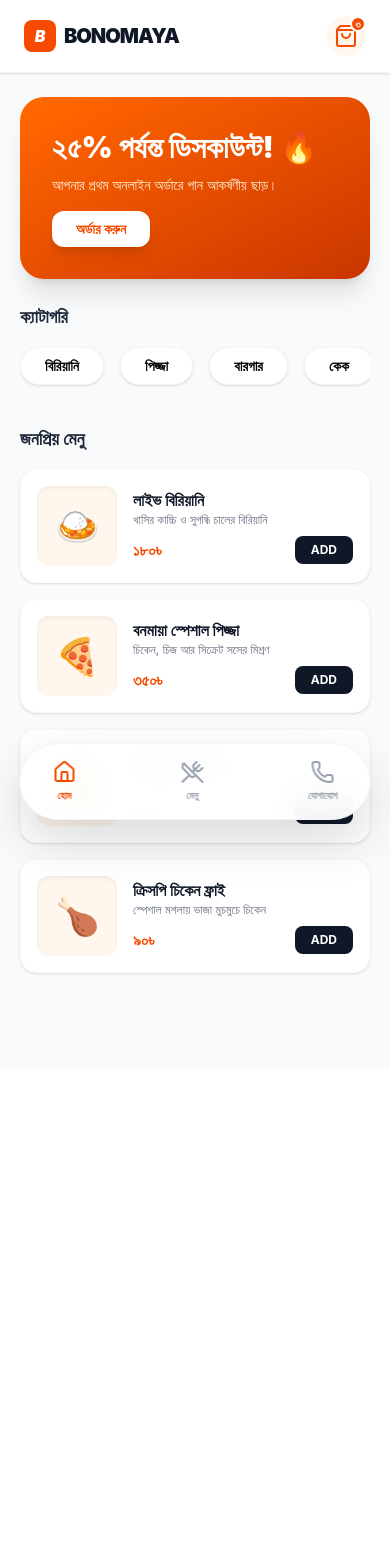
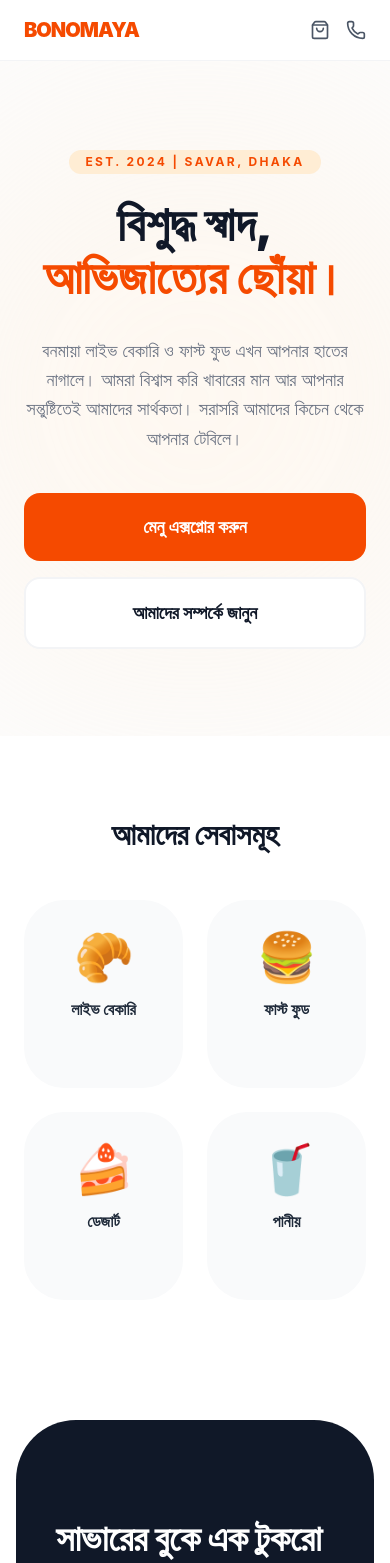
Before and after one commit to masumbillah-swe/bonomaya-official, a Next.js app: page / in a window 390 px wide. Shown: the top 1563 px of the page. Before the commit the page ends 1069 px from the top, so only its background shows below. Built offline with nearby package versions, Linux system fonts and the light colour scheme.

Commit message:
Added mobile app-style UI with lucide icons

```diff
--- a/app/page.tsx
+++ b/app/page.tsx
@@ -1,88 +1,130 @@
-import { ShoppingBag, Home as HomeIcon, Phone, UtensilsCrossed } from "lucide-react";
+import { ShoppingBag, Phone, MapPin, Instagram, Facebook, ArrowRight } from "lucide-react";
 
 export default function Home() {
-  const menuItems = [
-    { name: "লাইভ বিরিয়ানি", price: "১৮০৳", desc: "খাসির কাচ্চি ও সুগন্ধি চালের বিরিয়ানি", icon: "🍛" },
-    { name: "বনমায়া স্পেশাল পিজ্জা", price: "৩৫০৳", desc: "চিকেন, চিজ আর সিক্রেট সসের মিশ্রণ", icon: "🍕" },
-    { name: "বেকারি ফ্রেশ বার্গার", price: "১২০৳", desc: "আমাদের নিজের বানানো নরম বানে তৈরি", icon: "🍔" },
-    { name: "ক্রিসপি চিকেন ফ্রাই", price: "৯০৳", desc: "স্পেশাল মশলায় ভাজা মুচমুচে চিকেন", icon: "🍗" },
+  const categories = [
+    { name: "লাইভ বেকারি", img: "🥐" },
+    { name: "ফাস্ট ফুড", img: "🍔" },
+    { name: "ডেজার্ট", img: "🍰" },
+    { name: "পানীয়", img: "🥤" }
   ];
 
   return (
-    <main className="min-h-screen bg-gray-50 pb-24">
-      {/* App Header */}
-      <header className="sticky top-0 z-50 bg-white/90 backdrop-blur-md px-6 py-4 flex justify-between items-center border-b border-gray-100 shadow-sm">
-        <div className="flex items-center gap-2">
-          <div className="w-8 h-8 bg-orange-600 rounded-lg flex items-center justify-center text-white font-black italic">B</div>
-          <span className="text-xl font-black text-gray-900 tracking-tighter uppercase">Bonomaya</span>
+    <main className="min-h-screen bg-white font-sans text-gray-900">
+
+      {/* --- DESKTOP NAVIGATION --- */}
+      <nav className="hidden md:flex justify-between items-center py-6 px-16 bg-white/90 backdrop-blur-md sticky top-0 z-50 border-b border-gray-100">
+        <div className="text-2xl font-black text-orange-600 tracking-tighter">BONOMAYA.</div>
+        <div className="flex gap-10 font-bold text-sm uppercase tracking-widest text-gray-600">
+          <a href="#about" className="hover:text-orange-600 transition">আমাদের গল্প</a>
+          <a href="#menu" className="hover:text-orange-600 transition">মেনু</a>
+          <a href="#location" className="hover:text-orange-600 transition">লোকেশন</a>
         </div>
-        <button className="relative p-2 bg-orange-50 rounded-full text-orange-600">
-          <ShoppingBag size={24} />
-          <span className="absolute top-0 right-0 w-4 h-4 bg-orange-600 text-white text-[10px] flex items-center justify-center rounded-full border-2 border-white font-bold">৩</span>
+        <button className="bg-gray-900 text-white px-8 py-3 rounded-full font-bold hover:bg-orange-600 transition shadow-lg">
+          অর্ডার করুন
         </button>
+      </nav>
+
+      {/* --- MOBILE HEADER --- */}
+      <header className="md:hidden sticky top-0 z-50 bg-white px-6 py-4 flex justify-between items-center border-b border-gray-100">
+        <span className="text-xl font-black text-orange-600 tracking-tighter uppercase">Bonomaya</span>
+        <div className="flex gap-4">
+            <ShoppingBag size={20} className="text-gray-600" />
+            <Phone size={20} className="text-gray-600" />
+        </div>
       </header>
 
-      {/* Hero / Promo Slider Style */}
-      <section className="px-5 py-6">
-        <div className="relative overflow-hidden bg-gradient-to-br from-orange-500 to-orange-700 rounded-3xl p-8 text-white shadow-xl">
-          <div className="relative z-10">
-            <h2 className="text-3xl font-black mb-2 leading-tight">২৫% পর্যন্ত ডিসকাউন্ট! 🔥</h2>
-            <p className="text-orange-100 text-sm mb-4">আপনার প্রথম অনলাইন অর্ডারে পান আকর্ষণীয় ছাড়।</p>
-            <button className="bg-white text-orange-600 px-6 py-2 rounded-xl font-bold text-sm shadow-lg">অর্ডার করুন</button>
+      {/* --- HERO SECTION (Professional & Elegant) --- */}
+      <section className="relative h-[80vh] md:h-[90vh] flex items-center justify-center bg-[#fcfcfc] overflow-hidden">
+        <div className="container mx-auto px-6 text-center z-10">
+          <span className="inline-block px-4 py-1 rounded-full bg-orange-100 text-orange-600 text-xs font-bold mb-6 tracking-[0.2em] uppercase">
+            Est. 2024 | Savar, Dhaka
+          </span>
+          <h1 className="text-5xl md:text-8xl font-black text-gray-900 mb-8 leading-[1.1]">
+            বিশুদ্ধ স্বাদ, <br/><span className="text-orange-600">আভিজাত্যের ছোঁয়া।</span>
+          </h1>
+          <p className="text-lg md:text-xl text-gray-500 max-w-3xl mx-auto mb-10 leading-relaxed">
+            বনমায়া লাইভ বেকারি ও ফাস্ট ফুড এখন আপনার হাতের নাগালে। আমরা বিশ্বাস করি খাবারের মান আর আপনার সন্তুষ্টিতেই আমাদের সার্থকতা। সরাসরি আমাদের কিচেন থেকে আপনার টেবিলে।
+          </p>
+          <div className="flex flex-col md:flex-row gap-4 justify-center">
+            <button className="bg-orange-600 text-white px-12 py-5 rounded-2xl font-bold text-lg hover:shadow-[0_20px_50px_rgba(234,88,12,0.3)] transition-all">
+              মেনু এক্সপ্লোর করুন
+            </button>
+            <button className="bg-white border-2 border-gray-100 px-12 py-5 rounded-2xl font-bold text-lg hover:bg-gray-50 transition">
+              আমাদের সম্পর্কে জানুন
+            </button>
           </div>
-          <div className="absolute -right-4 -bottom-4 opacity-20 scale-150 transform rotate-12">🍔</div>
         </div>
+        {/* Background Decor */}
+        <div className="absolute top-1/2 left-1/2 -translate-x-1/2 -translate-y-1/2 w-[600px] h-[600px] bg-orange-100/30 rounded-full blur-[120px] -z-0"></div>
       </section>
 
-      {/* Categories / Quick Actions */}
-      <section className="px-5 mb-8">
-        <h3 className="text-lg font-bold text-gray-800 mb-4">ক্যাটাগরি</h3>
-        <div className="flex gap-4 overflow-x-auto pb-2 no-scrollbar">
-          {['বিরিয়ানি', 'পিজ্জা', 'বারগার', 'কেক', 'জুস'].map((cat) => (
-            <button key={cat} className="flex-shrink-0 px-6 py-2 bg-white border border-gray-100 rounded-full shadow-sm text-sm font-semibold hover:bg-orange-600 hover:text-white transition-all">
-              {cat}
-            </button>
-          ))}
-        </div>
-      </section>
-
-      {/* Menu List - Card Style */}
-      <section className="px-5" id="menu">
-        <h3 className="text-lg font-bold text-gray-800 mb-4">জনপ্রিয় মেনু</h3>
-        <div className="space-y-4">
-          {menuItems.map((item, index) => (
-            <div key={index} className="bg-white p-4 rounded-2xl flex items-center gap-4 shadow-sm border border-gray-50 active:scale-95 transition-transform cursor-pointer">
-              <div className="w-20 h-20 bg-orange-50 rounded-xl flex items-center justify-center text-4xl shadow-inner">
-                {item.icon}
-              </div>
-              <div className="flex-1">
-                <h4 className="font-bold text-gray-900">{item.name}</h4>
-                <p className="text-xs text-gray-500 line-clamp-1">{item.desc}</p>
-                <div className="flex justify-between items-center mt-2">
-                  <span className="text-orange-600 font-black">{item.price}</span>
-                  <button className="bg-gray-900 text-white text-xs px-4 py-1.5 rounded-lg font-bold uppercase">Add</button>
-                </div>
+      {/* --- CATEGORIES SECTION --- */}
+      <section className="py-20 container mx-auto px-6">
+        <h2 className="text-3xl font-black mb-12 text-center md:text-left">আমাদের সেবাসমূহ</h2>
+        <div className="grid grid-cols-2 md:grid-cols-4 gap-6">
+          {categories.map((cat) => (
+            <div key={cat.name} className="group p-8 bg-gray-50 rounded-[40px] text-center hover:bg-white hover:shadow-2xl hover:shadow-orange-100 transition-all cursor-pointer border border-transparent hover:border-orange-100">
+              <div className="text-5xl mb-4 group-hover:scale-110 transition-transform">{cat.img}</div>
+              <h3 className="font-bold text-gray-800">{cat.name}</h3>
+              <div className="mt-4 flex justify-center text-orange-600 opacity-0 group-hover:opacity-100 transition">
+                <ArrowRight size={18} />
               </div>
             </div>
           ))}
         </div>
       </section>
 
-      {/* Bottom Navigation Bar (App Like) */}
-      <nav className="fixed bottom-6 left-1/2 -translate-x-1/2 w-[90%] max-w-md bg-white/95 backdrop-blur-lg border border-gray-100 shadow-[0_20px_50px_rgba(0,0,0,0.15)] rounded-full px-8 py-4 flex justify-between items-center z-[100]">
-        <button className="flex flex-col items-center gap-1 text-orange-600">
-          <HomeIcon size={24} />
-          <span className="text-[10px] font-bold">হোম</span>
-        </button>
-        <button className="flex flex-col items-center gap-1 text-gray-400">
-          <UtensilsCrossed size={24} />
-          <span className="text-[10px] font-bold">মেনু</span>
-        </button>
-        <a href="https://wa.me/88017XXXXXXXX" className="flex flex-col items-center gap-1 text-gray-400">
-          <Phone size={24} />
-          <span className="text-[10px] font-bold">যোগাযোগ</span>
-        </a>
-      </nav>
+      {/* --- OFFICIAL INFO SECTION --- */}
+      <section id="about" className="py-24 bg-gray-900 text-white rounded-[60px] mx-4 md:mx-10 my-10 overflow-hidden">
+        <div className="container mx-auto px-10 grid md:grid-cols-2 gap-16 items-center">
+          <div>
+            <h2 className="text-4xl md:text-5xl font-black mb-8 leading-tight">সাভারের বুকে এক টুকরো <span className="text-orange-500">পরিতৃপ্তি।</span></h2>
+            <p className="text-gray-400 text-lg leading-relaxed mb-8">
+              বনমায়া শুধু একটি নাম নয়, এটি একটি বিশ্বাস। আমাদের প্রতিটি বেকারি আইটেম আর ফাস্ট ফুড তৈরি হয় সর্বোচ্চ স্বাস্থ্যবিধি মেনে। আমাদের লক্ষ্য সাভার এবং এর আশেপাশে সেরা মানের খাবার পৌঁছে দেওয়া।
+            </p>
+            <div className="flex gap-10">
+                <div>
+                    <h4 className="text-3xl font-black text-orange-500">৫০০০+</h4>
+                    <p className="text-sm text-gray-500 uppercase tracking-widest mt-2">হ্যাপি কাস্টমার</p>
+                </div>
+                <div>
+                    <h4 className="text-3xl font-black text-orange-500">৫০+</h4>
+                    <p className="text-sm text-gray-500 uppercase tracking-widest mt-2">আইটেম</p>
+                </div>
+            </div>
+          </div>
+          <div className="bg-gray-800 h-80 rounded-3xl flex items-center justify-center border border-gray-700 text-gray-600 italic">
+            [আপনার দোকানের একটি সুন্দর ভিডিও বা ছবি এখানে হবে]
+          </div>
+        </div>
+      </section>
+
+      {/* --- FOOTER --- */}
+      <footer className="bg-white pt-20 pb-10 border-t border-gray-100">
+        <div className="container mx-auto px-6 grid md:grid-cols-4 gap-12 mb-16">
+          <div className="col-span-1 md:col-span-2">
+            <h3 className="text-2xl font-black text-gray-900 mb-6">BONOMAYA.</h3>
+            <p className="text-gray-500 max-w-sm">সাভারের অন্যতম সেরা লাইভ বেকারি ও ফাস্ট ফুড শপ। গুণগত মান আমাদের একমাত্র পরিচয়।</p>
+          </div>
+          <div>
+            <h4 className="font-bold mb-6 uppercase text-xs tracking-widest">যোগাযোগ</h4>
+            <ul className="text-gray-500 space-y-4 text-sm">
+              <li className="flex items-center gap-2"><MapPin size={16}/> সাভার, ঢাকা</li>
+              <li className="flex items-center gap-2"><Phone size={16}/> ০১৭XXXXXXXX</li>
+            </ul>
+          </div>
+          <div>
+            <h4 className="font-bold mb-6 uppercase text-xs tracking-widest">ফলো করুন</h4>
+            <div className="flex gap-4">
+              <Facebook className="text-gray-400 hover:text-orange-600 transition" />
+              <Instagram className="text-gray-400 hover:text-orange-600 transition" />
+            </div>
+          </div>
+        </div>
+        <div className="text-center border-t border-gray-50 pt-10">
+          <p className="text-gray-400 text-sm">© 2026 Bonomaya Official. All Rights Reserved. <br className="md:hidden"/> Designed & Developed by Masum Billah.</p>
+        </div>
+      </footer>
     </main>
   );
 }
```
